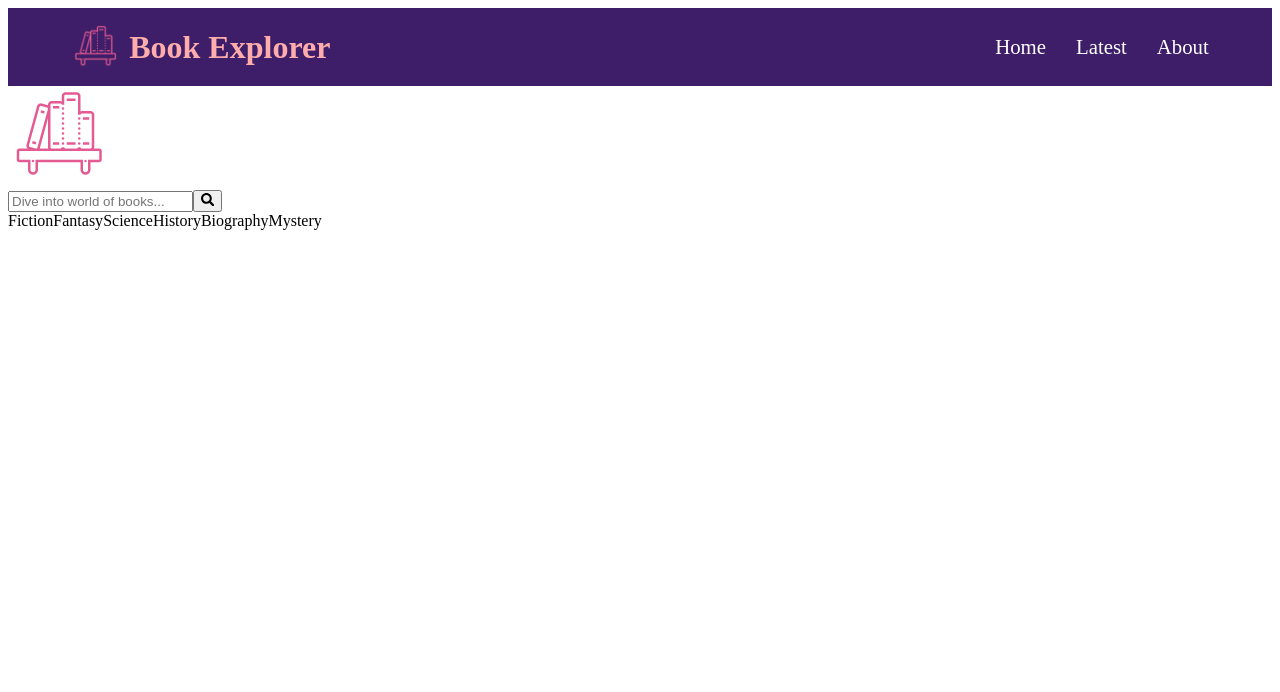
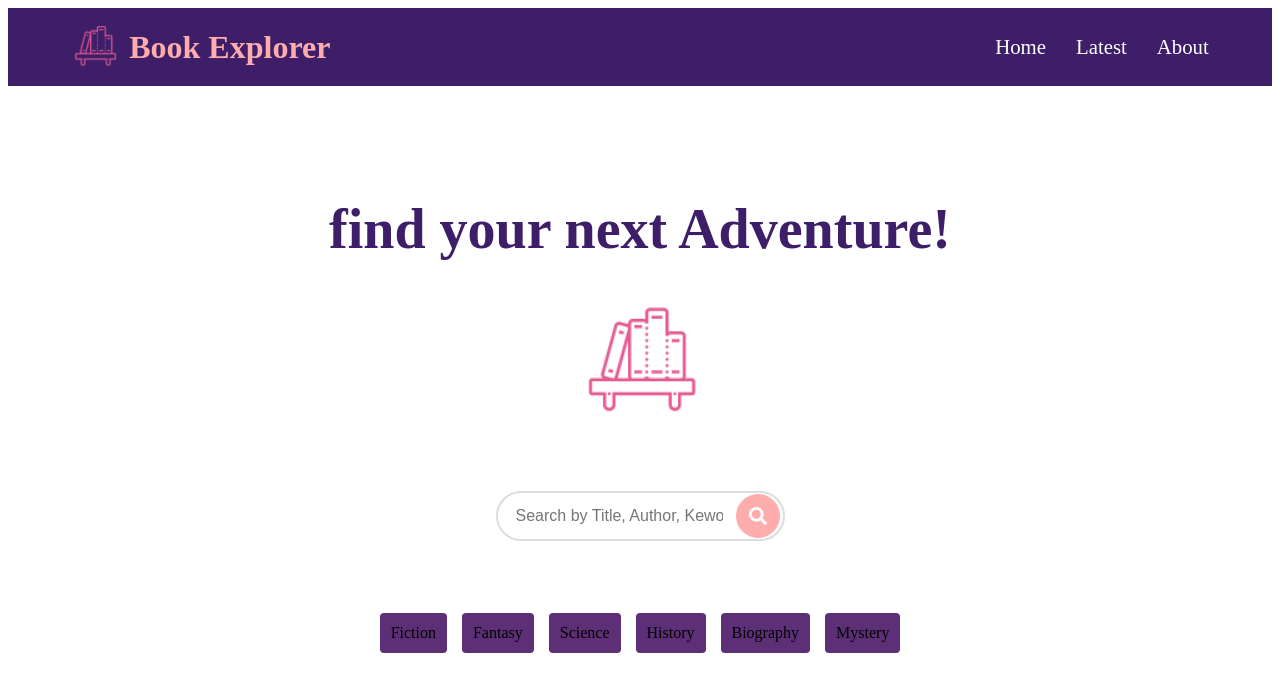
Before and after one commit to KeshKunal/BookExplorer, a React (Vite) app: page / in a window 1280 px wide. Shown: the top 692 px of the page. Built offline with nearby package versions, Linux system fonts and the light colour scheme.

Commit message:
add Home component with Search and Categories

```diff
--- a/src/App.tsx
+++ b/src/App.tsx
@@ -1,6 +1,11 @@
-import Message from './message'
+import Header from "./Components/Header"
+import Home from "./pages/Home"
+
 function App(){
-  return <div><Message></Message></div>
+  return <div>
+    <Header />
+    <Home />
+    </div>
 }
 
 export default App
--- a/src/Components/Search.tsx
+++ b/src/Components/Search.tsx
@@ -1,16 +1,16 @@
 import React from 'react'
+import "../styles/Search.css"
 import { FaSearch } from 'react-icons/fa'
 
 const Search: React.FC = () => {
   return (
     <div className='search-section'>
         <div className='search-container'>
-            <img src="src\assets\icon.png" alt="Book Explorer Logo" className="hero-logo" />
             <form>
-                <div className='form-conatiner'>
-                    <input type="text" placeholder='Dive into world of books...'/>
-                    <button type='submit'>
-                        <FaSearch />
+                <div className='form-container'>
+                    <input type="text" placeholder='Search by Title, Author, Keword...'/>
+                    <button type='submit' className='search-button'>
+                        <FaSearch size={18} />
                     </button>
                 </div>
             </form>
@@ -19,4 +19,4 @@ const Search: React.FC = () => {
   )
 }
 
-export default Search
+export default Search;
--- a/src/main.tsx
+++ b/src/main.tsx
@@ -8,8 +8,6 @@ import Categories from './Components/Categories.tsx'
 
 createRoot(document.getElementById('root')!).render(
   <StrictMode>
-    <Header />
-    <Search />
-    <Categories />
+    <App />
   </StrictMode>,
 )
--- a/src/pages/Home.tsx
+++ b/src/pages/Home.tsx
@@ -0,0 +1,19 @@
+import React from 'react'
+import "../styles/Home.css"
+
+import Categories from '../Components/Categories';
+import Search from '../Components/Search';
+
+const Home : React.FC = () => {
+  return (
+    <div className='home-container'>
+        <h1 className="hero-title">find your next Adventure!</h1>
+        <img src="src\assets\icon.png" alt="Book Explorer Logo" className="hero-logo" />
+        <Search />
+        <Categories />
+    </div>
+
+  )
+}
+
+export default Home;
--- a/src/styles/Categories.css
+++ b/src/styles/Categories.css
@@ -1,4 +1,19 @@
-.categories-section
-{
-    justify-content: space-between;
+.categories-section {
+  display: flex;
+  gap: 15px;
+  margin-top: 2rem;
 }
+.categories-section span {
+  padding: 10px 10px;
+  background-color: #5D2F77;
+  border-radius: 4px;
+  cursor: pointer;
+  font-weight: 300;
+  transition: all 0.3s ease;
+  border: 1px solid transparent;
+}
+.categories-section span:hover {
+  background-color: #E45A92;
+  color: white;
+  border-color: #E45A92;
+}
--- /dev/null
+++ b/src/styles/Home.css
@@ -0,0 +1,21 @@
+.home-container {
+  display: flex;
+  flex-direction: column;
+  justify-content: center;
+  align-items: center;
+  min-height: 80vh;
+  text-align: center;
+}
+
+.hero-title {
+  font-size: 3.5rem;
+  color: #3E1E68;
+  margin-bottom: 2rem;
+}
+
+.hero-logo {
+  width: 125px;
+  height: 140px;
+  object-fit: contain;
+  margin: 0 auto 18px;
+}
--- /dev/null
+++ b/src/styles/Search.css
@@ -0,0 +1,53 @@
+.search-section
+{
+    display: flex;
+    justify-content: center;
+    padding: 40px 5px;
+}
+
+.search-container
+{
+    position: relative;
+    width: 100%;
+    max-width: 800px;
+}
+
+.form-container{
+    position: relative;
+}
+.form-container input {
+  width: 100%;
+  padding: 14px 60px 14px 18px;
+  font-size: 16px;
+  border-radius: 28px;
+  border: 2px solid #ddd;
+  outline: none;
+  transition: border-color 0.2s;
+  box-sizing: border-box;
+}
+
+.form-container input:focus {
+  border-color: #5D2F77;
+}
+
+
+.search-button {
+  position: absolute;
+  right: 5px;
+  top: 50%;
+  transform: translateY(-50%);
+  width: 44px;
+  height: 44px;
+  border-radius: 50%;
+  background: #FFACAC;
+  border: none;
+  color: #fff;
+  display: flex;
+  align-items: center;
+  justify-content: center;
+  cursor: pointer;
+}
+
+.search-button:hover {
+  background: #E45A92;
+}
```
